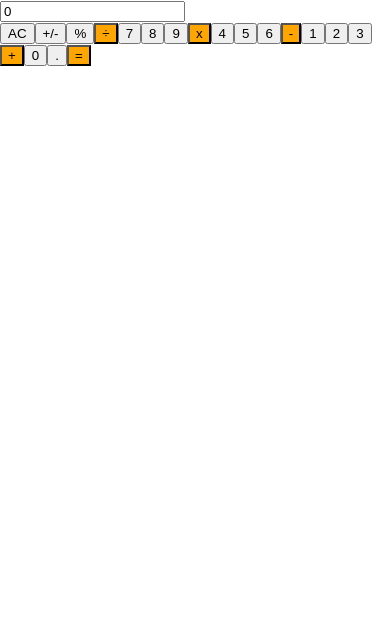
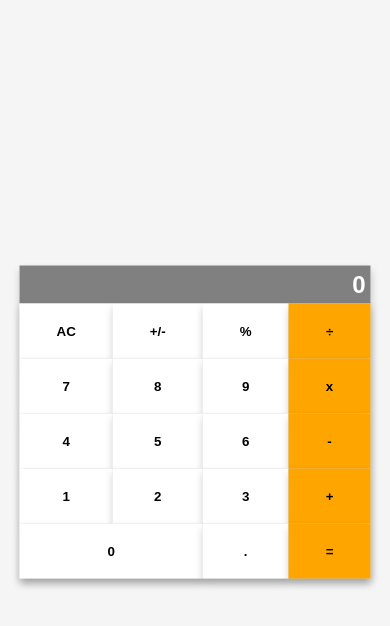
Before and after one commit to Bavon101/math-magicians, a React (Create React App) app: page / in a window 390 px wide. Shown: the top 626 px of the page. Built offline with nearby package versions, Linux system fonts and the light colour scheme.

Commit message:
Add styling for the various components

```diff
--- a/src/App.css
+++ b/src/App.css
@@ -1,39 +1,58 @@
-.App {
-  text-align: center;
+.cal-card {
+  background-color: white;
+  box-shadow: 0 4px 8px 0 rgba(0, 0, 0, 0.2);
+  width: 65%;
+  max-width: 950px;
+  top: 50%;
+  left: 50%;
+  margin-right: -50%;
+  transform: translate(-50%, -50%);
+  position: absolute;
 }
 
-.App-logo {
-  height: 40vmin;
-  pointer-events: none;
+input[type=number]::-webkit-inner-spin-button,
+input[type=number]::-webkit-outer-spin-button {
+  -webkit-appearance: none;
+  margin: 0;
 }
 
-@media (prefers-reduced-motion: no-preference) {
-  .App-logo {
-    animation: App-logo-spin infinite 20s linear;
+input {
+  width: calc(100% - 10px);
+  height: 15%;
+  background-color: gray;
+  text-align: end;
+  border: none;
+  margin: 0;
+  padding: 5px;
+  color: white;
+  font-size: 24px;
+  font-weight: bold;
+}
+
+input:focus {
+  outline: none;
+}
+
+.input-tile {
+  height: 55px;
+  background-color: white;
+  box-shadow: 0 4px 8px 0 rgba(0, 0, 0, 0.2);
+  text-align: center;
+  vertical-align: middle;
+  line-height: 50px;
+  font-weight: 800;
+  border: none;
+  cursor: pointer;
+}
+
+.inputs-card {
+  width: 100%;
+  display: grid;
+  grid-template-columns: auto auto auto auto;
+}
+
+@media (max-width: 768px) {
+  .cal-card {
+    width: 90%;
   }
 }
-
-.App-header {
-  background-color: #282c34;
-  min-height: 100vh;
-  display: flex;
-  flex-direction: column;
-  align-items: center;
-  justify-content: center;
-  font-size: calc(10px + 2vmin);
-  color: white;
-}
-
-.App-link {
-  color: #61dafb;
-}
-
-@keyframes App-logo-spin {
-  from {
-    transform: rotate(0deg);
-  }
-
-  to {
-    transform: rotate(360deg);
-  }
-}
--- a/src/index.css
+++ b/src/index.css
@@ -1,27 +1,3 @@
 body {
-  margin: 0;
-  font-family:
-    -apple-system,
-    BlinkMacSystemFont,
-    'Segoe UI',
-    'Roboto',
-    'Oxygen',
-    'Ubuntu',
-    'Cantarell',
-    'Fira Sans',
-    'Droid Sans',
-    'Helvetica Neue',
-    sans-serif;
-  -webkit-font-smoothing: antialiased;
-  -moz-osx-font-smoothing: grayscale;
+  background-color: whitesmoke;
 }
-
-code {
-  font-family:
-    source-code-pro,
-    Menlo,
-    Monaco,
-    Consolas,
-    'Courier New',
-    monospace;
-}
```
Also changed, not shown: src/logo.svg (deleted).
